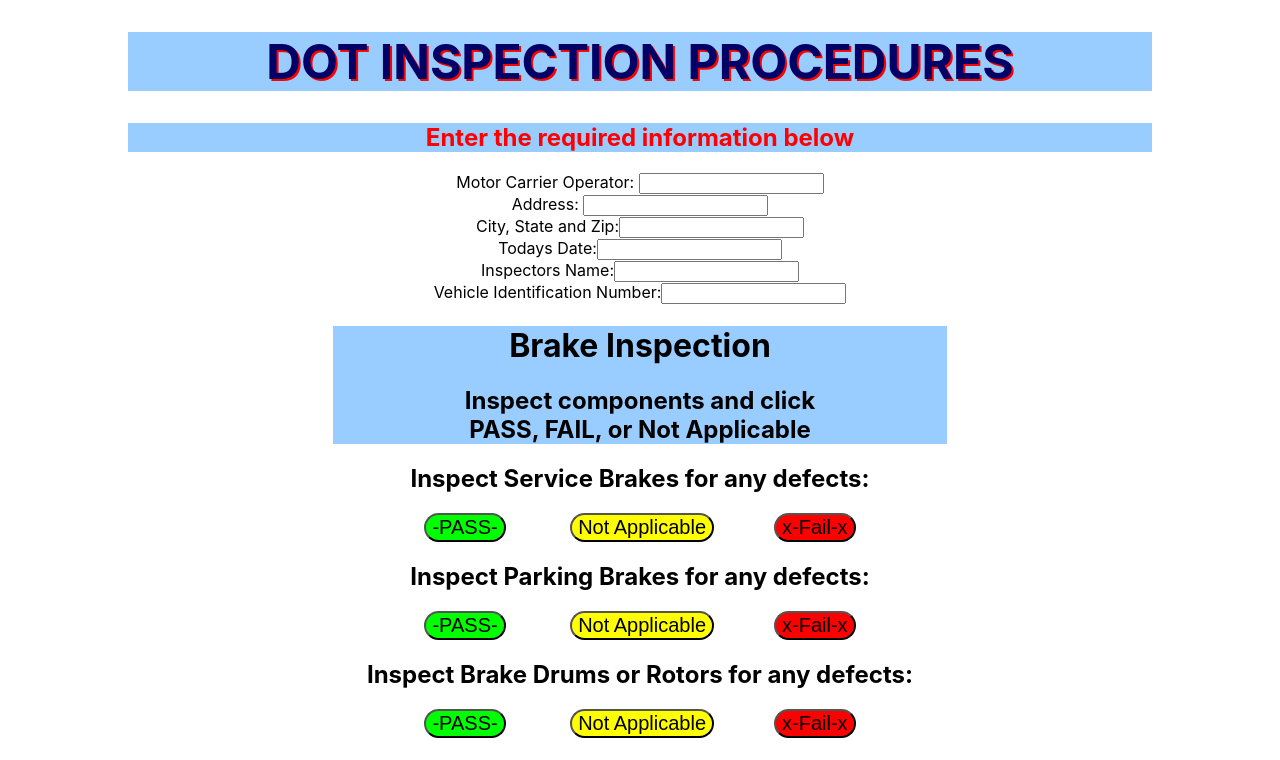
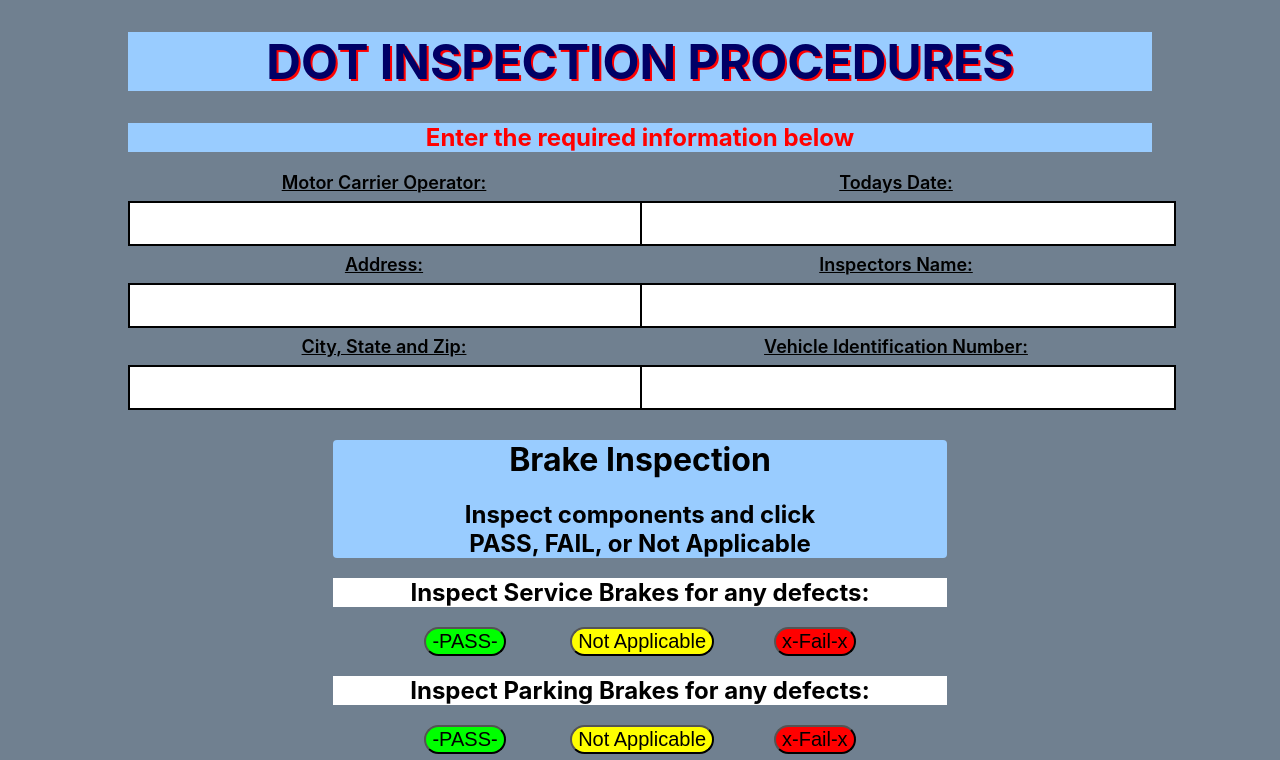
Before and after one commit to mrush336/inspection_app, a React (Create React App) app: page / in a window 1280 px wide. Shown: the top 760 px of the page. Built offline with nearby package versions, Linux system fonts and the light colour scheme.

Commit message:
Added some styling and form layout.

```diff
--- a/src/App.css
+++ b/src/App.css
@@ -1,3 +1,7 @@
+body {
+  background-color: slategrey;
+}
+
 .App {
   text-align: center;
   width: 80%;
@@ -14,6 +18,7 @@ button {
   width: 60%;
   margin-left: 20%;
   margin-right: 20%;
+  border-radius: 4px;
 }
 
 h2 {
@@ -22,10 +27,26 @@ h2 {
   margin-right: 20%;
 }
 
-.pass {
-  background-color: #00ff00;
+form {
+  display: grid;
+  grid-template-columns: 50% 50%;
 }
 
-.fail {
-  background-color: #ff0000;
+input {
+  width: 100%;
+  padding: 10px;
+  margin: 8px 0;
+  border: 2px solid black;
+  font-size: large;
 }
+
+input:focus {
+  background-color: lightgray;
+}
+
+label {
+  color: black;
+  text-decoration: underline;
+  font-size: large;
+  font-weight: 600;
+}
--- a/src/components/form/FormTruckComponents.js
+++ b/src/components/form/FormTruckComponents.js
@@ -32,41 +32,51 @@ export class FormTruckComponents extends Component {
             onChange={this.handleChange}
           />
         </div>
+
+        <div>
+          <label>Todays Date:</label>
+          <input
+            type="text"
+            value={this.state.date}
+            name="date"
+            onChange={this.handleChange}
+          />
+        </div>
+
         <div>
           <label>Address:</label>{" "}
           <input
+            type="text"
             value={this.state.address}
             name="address"
             onChange={this.handleChange}
           />
         </div>
+
+        <div>
+          <label>Inspectors Name:</label>
+          <input
+            type="text"
+            value={this.state.inspectors_name}
+            name="inspectors_name"
+            onChange={this.handleChange}
+          />
+        </div>
+
         <div>
           <label>City, State and Zip:</label>
           <input
+            type="text"
             value={this.state.city_state_zip}
             name="city_state_zip"
             onChange={this.handleChange}
           />
         </div>
-        <div>
-          <label>Todays Date:</label>
-          <input
-            value={this.state.date}
-            name="date"
-            onChange={this.handleChange}
-          />
-        </div>
-        <div>
-          <label>Inspectors Name:</label>
-          <input
-            value={this.state.inspectors_name}
-            name="inspectors_name"
-            onChange={this.handleChange}
-          />
-        </div>
+
         <div>
           <label>Vehicle Identification Number:</label>
           <input
+            type="text"
             value={this.state.vin}
             name="vin"
             onChange={this.handleChange}
```
